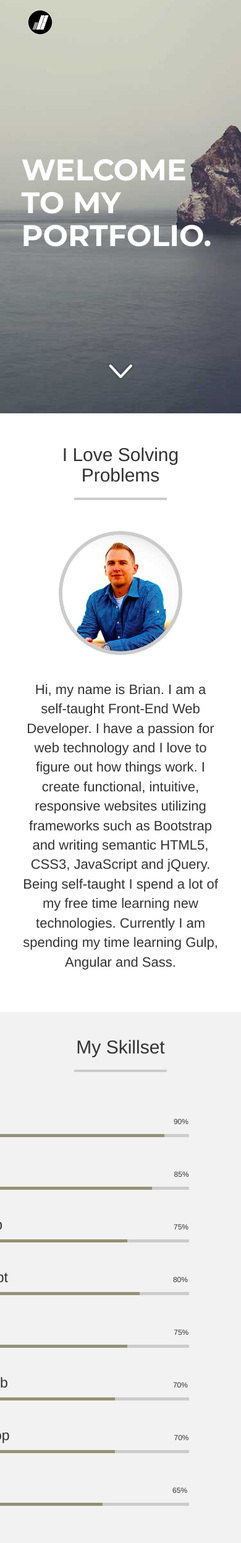
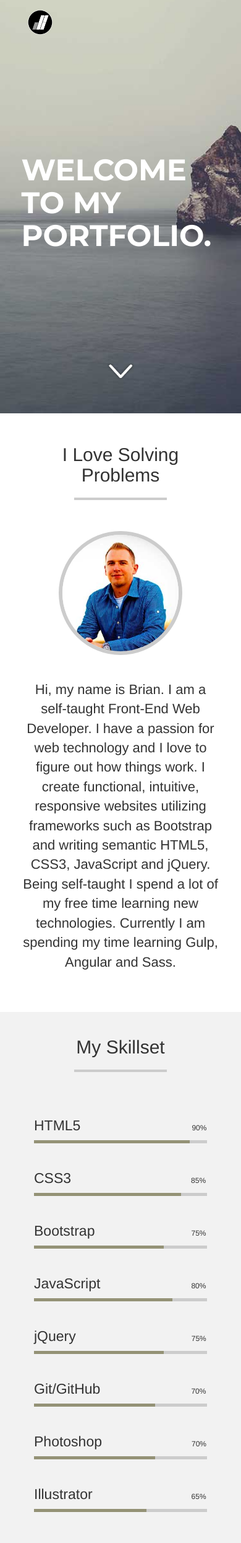
Before and after one commit to briandaub/briandaub.github.io, a Jekyll site: the page built from index.html, in a window 390 px wide. Shown: the whole page at 62% size. Built offline with Jekyll 4.4.1, drawn with Linux system fonts in a browser that asks for light colours.

```diff
--- a/_sass/_skills.sass
+++ b/_sass/_skills.sass
@@ -181,7 +181,7 @@
 
 @media screen and (max-width: #{$bp-sm})
     .skillset
-        .skills
+        .skill-list
             margin: 50px 0
 
             .skill
@@ -193,31 +193,67 @@
 @media screen and (min-width: #{$bp-sm + 1px}) and (max-width: #{$bp-md - 1px})
     .skillset
 
-        .skills
+        .skill-list
             margin: 50px 0
 
             h3
                 font-size: 18px
 
-            .skill
+            .list-group
                 margin: 10px 0px
 
-            .skill-bar
-                width: 300px
+                .bar-outter
+                    width: 280px
+                    margin: 40px 0
+
+
+                    .html
+                        &:after
+                            left: 180px
+
+                    .css
+                        &:after
+                            left: 194px
+
+                    .bootstrap
+                        &:after
+                            left: 156px
+
+                    .js
+                        &:after
+                            left: 147px
+
+                    .jquery
+                        &:after
+                            left: 187px
+
+                    .git
+                        &:after
+                            left: 147px
+
+                    .ps
+                        &:after
+                            left: 145px
+
+                    .is
+                        &:after
+                            left: 160px
+
 
 @media screen and (min-width: #{$bp-md}) and (max-width: #{$bp-lg - 1px})
     .skillset
 
-        .skills
+        .skill-list
 
             h3
                 font-size: 20px
 
-            .skill
+            .list-group
                 margin: 10px 20px
 
-            .skill-bar
-                width: 300px
+                .bar-outter
+                    width: 280px
+                    margin: 40px 0
 
 
 @media screen and (min-width: #{$bp-lg}) and (max-width: #{$bp-xl - 1px})
```
